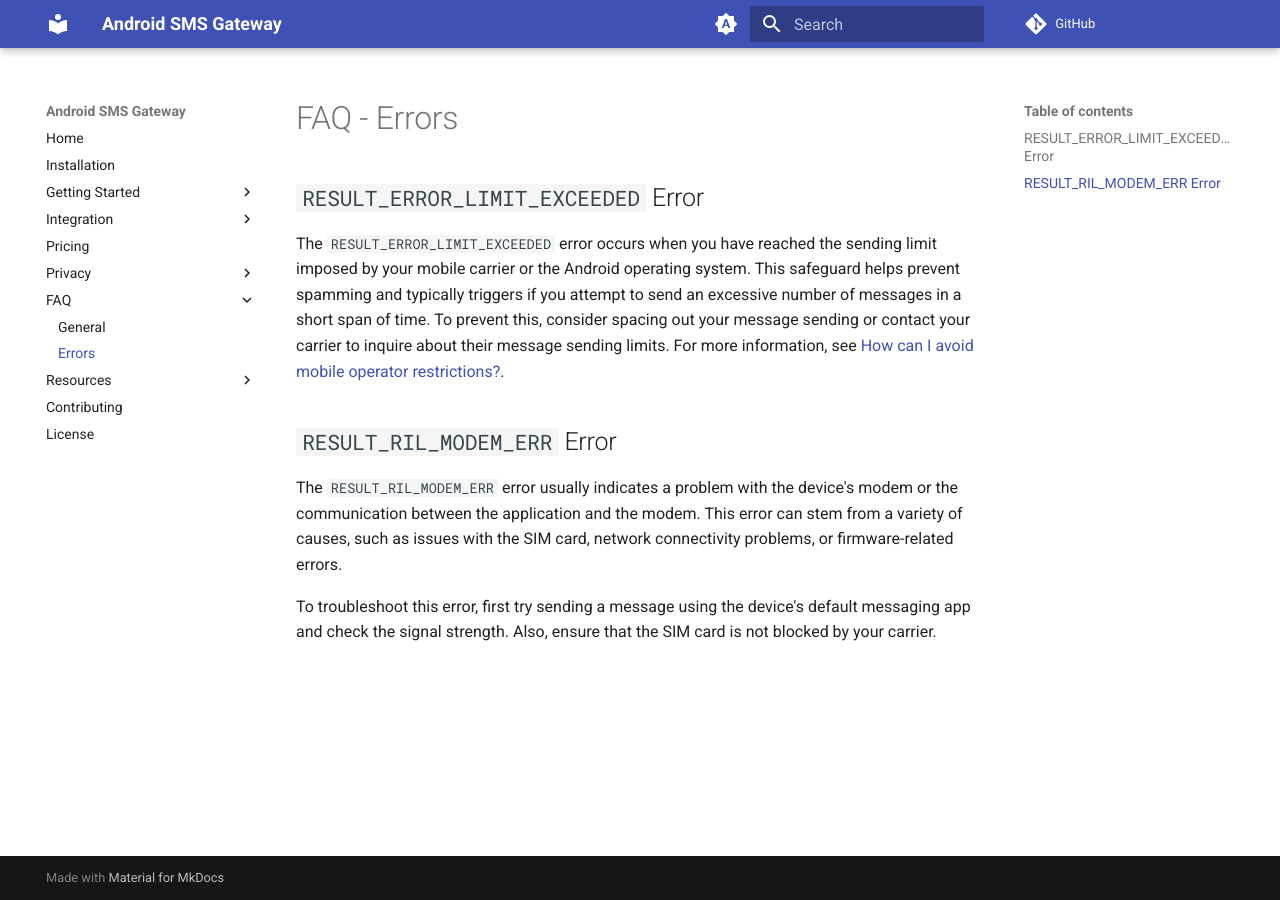
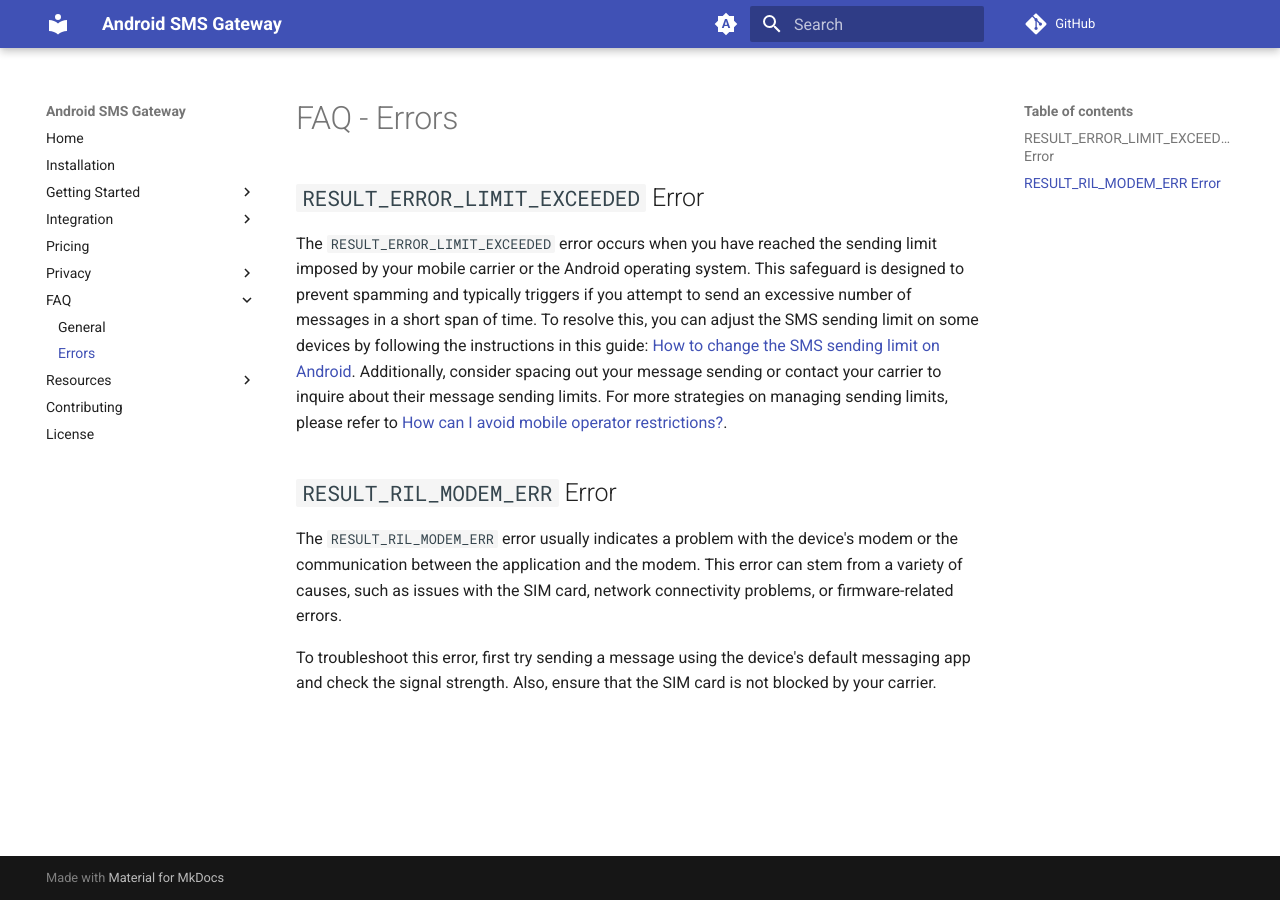
Before and after one commit to android-sms-gateway/docs-web, an MkDocs documentation site: the page built from docs/faq/errors.md, in a window 1280 px wide. Built offline with MkDocs 1.6.1 and Material for MkDocs 9.7.7, drawn with Linux system fonts in a browser that asks for light colours; comment, search, counter and statistics services are not loaded.

Commit message:
[faq] add information about changing system SMS sending limit

```diff
--- a/docs/faq/errors.md
+++ b/docs/faq/errors.md
@@ -2,7 +2,7 @@
 
 ## `RESULT_ERROR_LIMIT_EXCEEDED` Error
 
-The `RESULT_ERROR_LIMIT_EXCEEDED` error occurs when you have reached the sending limit imposed by your mobile carrier or the Android operating system. This safeguard helps prevent spamming and typically triggers if you attempt to send an excessive number of messages in a short span of time. To prevent this, consider spacing out your message sending or contact your carrier to inquire about their message sending limits. For more information, see [How can I avoid mobile operator restrictions?](./general.md#how-can-i-avoid-mobile-operator-restrictions).
+The `RESULT_ERROR_LIMIT_EXCEEDED` error occurs when you have reached the sending limit imposed by your mobile carrier or the Android operating system. This safeguard is designed to prevent spamming and typically triggers if you attempt to send an excessive number of messages in a short span of time. To resolve this, you can adjust the SMS sending limit on some devices by following the instructions in this guide: [How to change the SMS sending limit on Android](https://www.xda-developers.com/change-sms-limit-android/). Additionally, consider spacing out your message sending or contact your carrier to inquire about their message sending limits. For more strategies on managing sending limits, please refer to [How can I avoid mobile operator restrictions?](./general.md#how-can-i-avoid-mobile-operator-restrictions).
 
 ## `RESULT_RIL_MODEM_ERR` Error
 
```
